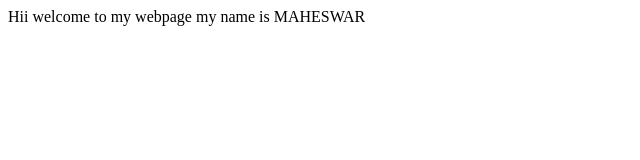
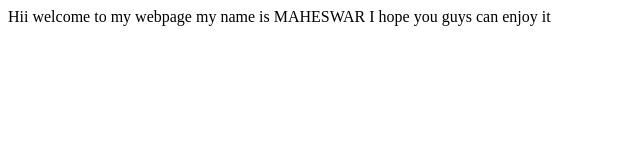
Before and after one commit to maheshwar2306/student-site, a plain HTML site: page index.html in a window 1280 px wide. Shown: the whole page, without its empty margins (0-640 px from the left). Drawn offline with Linux system fonts and the light colour scheme.

Commit message:
updated heading

```diff
--- a/index.html
+++ b/index.html
@@ -4,10 +4,11 @@
     <meta charset="UTF-8">
     <meta http-equiv="X-UA-Compatible" content="IE=edge">
     <meta name="viewport" content="width=device-width, initial-scale=1.0">
-    <title>CLI APP</title>
+    <title>MAHESWAR</title>
 </head>
 <body>
     Hii welcome to my webpage
     my name is MAHESWAR
+    I hope you guys can enjoy it
 </body>
 </html>
```
